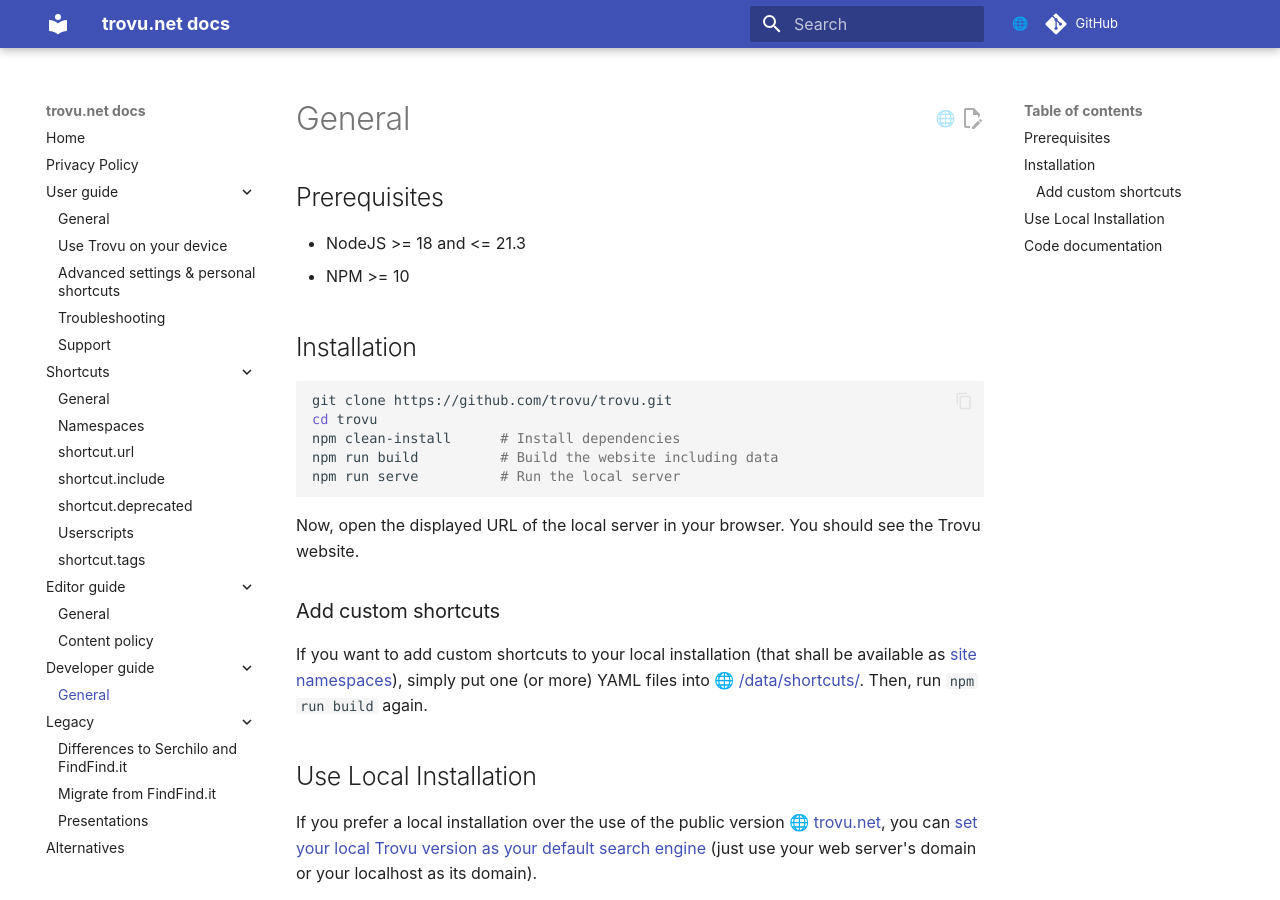
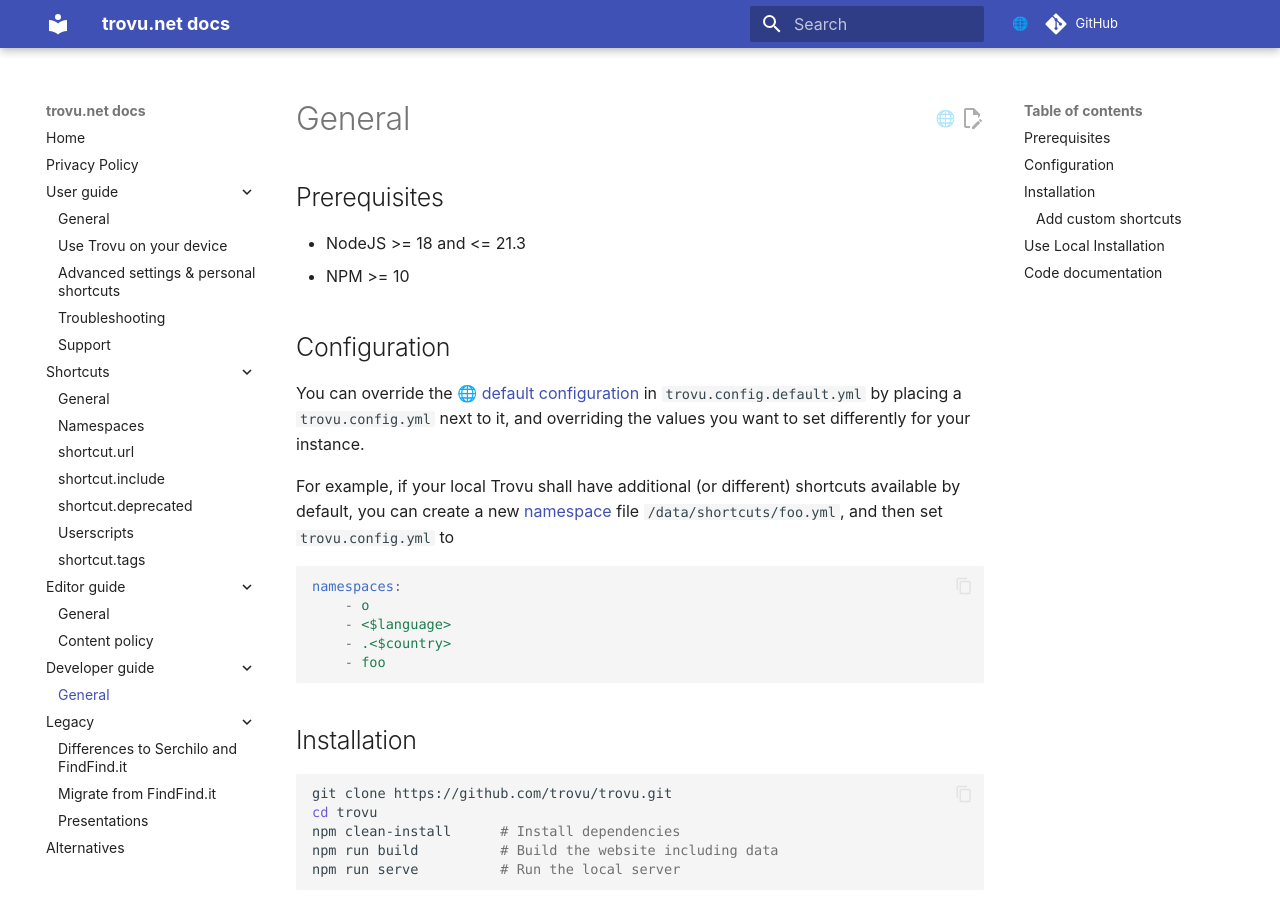
Before and after one commit to trovu/trovu, an MkDocs documentation site: the page built from docs/developers/index.md, in a window 1280 px wide and 900 px high. Built offline with MkDocs 1.6.1 and Material for MkDocs 9.7.7, drawn with Linux system fonts in a browser that asks for light colours; comment, search, counter and statistics services are not loaded.

Commit message:
Add docs.

````diff
--- a/docs/developers/index.md
+++ b/docs/developers/index.md
@@ -4,6 +4,20 @@
 
 -   NodeJS >= 18 and <= 21.3
 -   NPM >= 10
+
+## Configuration
+
+You can override the [default configuration](https://github.com/trovu/trovu/blob/master/trovu.config.default.yml) in `trovu.config.default.yml` by placing a `trovu.config.yml` next to it, and overriding the values you want to set differently for your instance.
+
+For example, if your local Trovu shall have additional (or different) shortcuts available by default, you can create a new [namespace](../shortcuts/namespaces.md) file `/data/shortcuts/foo.yml`, and then set `trovu.config.yml` to
+
+```yaml
+namespaces:
+    - o
+    - <$language>
+    - .<$country>
+    - foo
+```
 
 ## Installation
 
````
